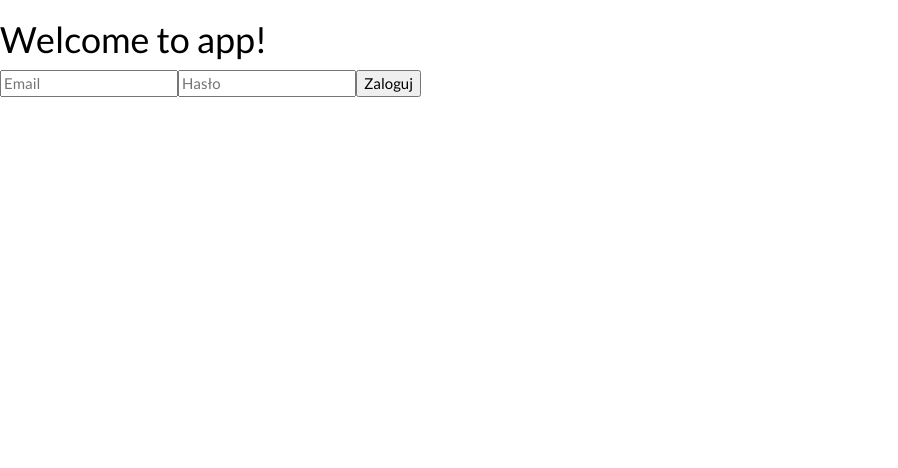
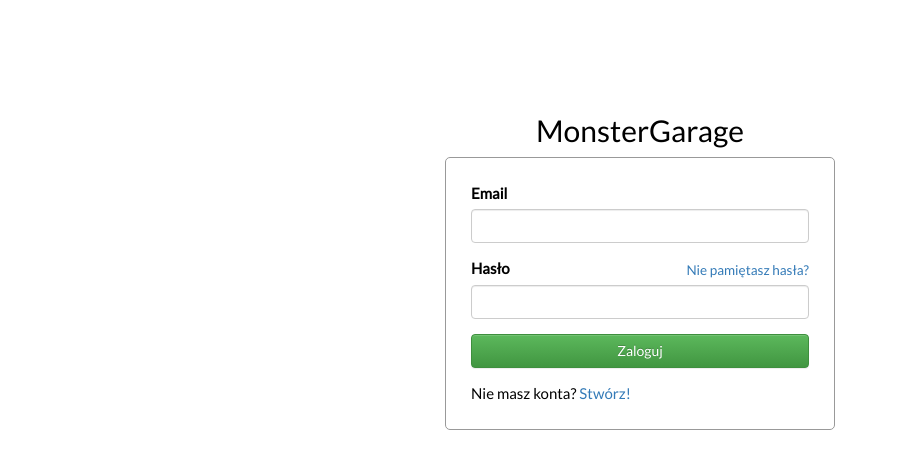
Before and after one commit to KrzysztofUrbanczyk/SPA, an Angular app in the folder monster-garage/: page / in a window 1280 px wide. Shown: the top 468 px of the page, without its empty margins (0-898 px from the left). Built offline with nearby package versions, Linux system fonts and the light colour scheme.

Commit message:
Login view was updated

```diff
--- a/monster-garage/src/app/app.component.html
+++ b/monster-garage/src/app/app.component.html
@@ -1,7 +1 @@
-<div>
-    <h1>
-        Welcome to {{ title }}!
-    </h1>
-</div>
-
 <router-outlet></router-outlet>
--- a/monster-garage/src/app/login/login.component.css
+++ b/monster-garage/src/app/login/login.component.css
@@ -0,0 +1,17 @@
+.logo-text {
+    margin-top: 10%;
+    text-align: center;
+}
+
+div.form {
+    background-color: #FFF;
+    padding: 25px;
+    border: 1px solid #999;
+    border-radius: 5px;
+}
+
+span.forget-link {
+    margin-top: 3px;
+    font-size: 0.9em;
+    float: right;
+}
--- a/monster-garage/src/app/login/login.component.html
+++ b/monster-garage/src/app/login/login.component.html
@@ -1,7 +1,38 @@
-<div>
-    <form>
-        <input type="text" placeholder="Email" name="login" [(ngModel)]="email" required />
-        <input type="password" placeholder="Hasło" name="password" [(ngModel)]="password" required />
-        <button (click)="login()">Zaloguj</button>
-    </form>
+<div class="container">
+    <div class="row">
+        <div class="col-md-12">
+            <h2 class="logo-text">MonsterGarage</h2>
+        </div>
+
+        <div class="col-md-4">
+
+        </div>
+
+        <div class="form col-md-4">
+            <form>
+                <div class="form-group">
+                    <label for="email">Email</label>
+                    <input type="text" class="form-control" id="email" name="email" [(ngModel)]="email" required />
+                </div>
+
+                <div class="form-group">
+                    <label for="password">Hasło</label>
+                    <span class="forget-link"><a href="/">Nie pamiętasz hasła?</a></span>
+                    <input type="password" class="form-control" id="password" name="password" [(ngModel)]="password" required />
+                </div>
+
+                <div class="form-group text-center">
+                    <button (click)="login()" class="btn btn-success btn-block">Zaloguj</button>
+                </div>
+
+                <div>
+                    <span>Nie masz konta? <a href="/">Stwórz!</a></span>
+                </div>
+            </form>
+        </div>
+
+        <div class="col-md-4">
+
+        </div>
+    </div>
 </div>
```
